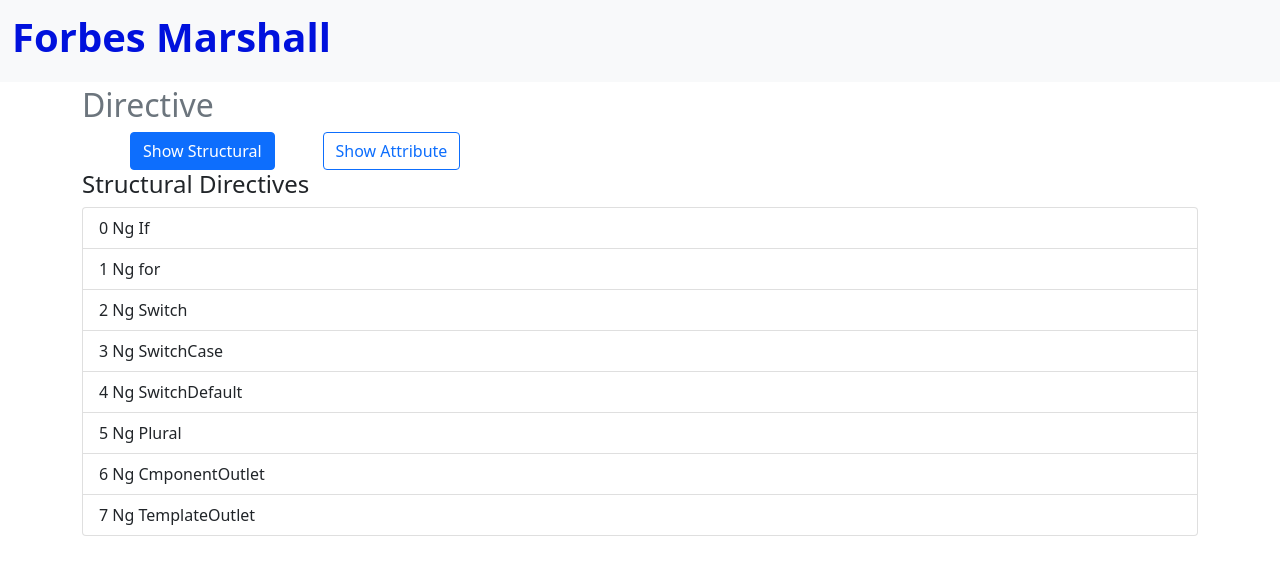
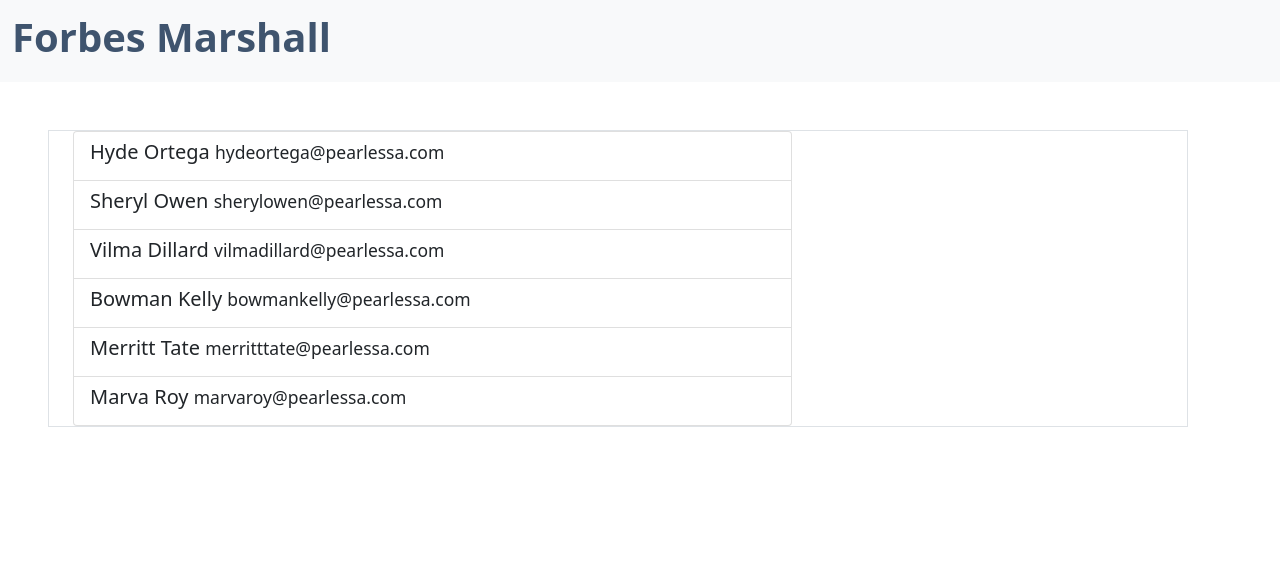
Before and after one commit to meanMonk/training, an Angular app in the folder todo-ui/: page / in a window 1280 px wide. Shown: the top 572 px of the page. Built offline with nearby package versions, Linux system fonts and the light colour scheme.

Commit message:
listing componetn

```diff
--- a/todo-ui/src/app/app.component.html
+++ b/todo-ui/src/app/app.component.html
@@ -1,7 +1,7 @@
 <nav class="navbar navbar-light bg-light">
   <div class="container-fluid">
     <a class="navbar-brand" href="#">
-      <h1 class="fs-1 fw-bolder" style="color: #01d">
+      <h1 class="fs-1 fw-bolder" style="color: rgb(63, 84, 110)">
         {{ "Forbes Marshall" }}
       </h1>
     </a>
@@ -9,7 +9,9 @@
 </nav>
 
 <main>
-  <app-learn-directive></app-learn-directive>
+  <app-user-management></app-user-management>
+
+  <!-- <app-learn-directive></app-learn-directive> -->
   <!-- <app-pipe-listing></app-pipe-listing> -->
 
   <!--
--- a/todo-ui/src/app/app.module.ts
+++ b/todo-ui/src/app/app.module.ts
@@ -11,6 +11,7 @@
   LearnDirectiveComponent,
 } from './components';
 import { TextDecoratePipe } from './shared/pipes/text-decorate.pipe';
+import { UserManagementComponent } from './components/parent-child-com/user-management/user-management.component';
 
 @NgModule({
   declarations: [
@@ -20,6 +21,7 @@
     PipeListingComponent,
     TextDecoratePipe,
     LearnDirectiveComponent,
+    UserManagementComponent,
   ],
   imports: [BrowserModule, AppRoutingModule, FormsModule],
   providers: [],
--- /dev/null
+++ b/todo-ui/src/app/components/parent-child-com/user-management/user-management.component.html
@@ -0,0 +1,35 @@
+<section class="container border m-5 px-4">
+  <div class="row">
+    <div class="col-8 user-listing-container">
+      <ul class="list-group">
+        <li
+          class="list-group-item"
+          *ngFor="let user of userList"
+          (click)="onSelectUser(user)"
+          [ngStyle]="{
+            background: selectedUser?.id == user?.id ? '#8d5a5a' : ''
+          }"
+        >
+          <h5>
+            {{ user.name }} <small>{{ user.email }}</small>
+          </h5>
+        </li>
+      </ul>
+    </div>
+    <div class="col-4 user-details">
+      <div *ngIf="!!selectedUser" class="card" style="width: 18rem">
+        <img
+          class="card-img-top"
+          src="{{ selectedUser.picture }}"
+          alt="Card image cap"
+        />
+        <div class="card-body">
+          <h5 class="card-title">{{ selectedUser.name }}</h5>
+          <p class="card-text">{{ selectedUser.email }}</p>
+          <p class="card-text">{{ selectedUser.phone }}</p>
+          <p class="card-text">{{ selectedUser.city }}</p>
+        </div>
+      </div>
+    </div>
+  </div>
+</section>
--- /dev/null
+++ b/todo-ui/src/app/components/parent-child-com/user-management/user-management.component.ts
@@ -0,0 +1,85 @@
+import { Component, OnInit } from '@angular/core';
+
+interface User {
+  id: string;
+  picture: string;
+  score: number;
+  name: string;
+  email: string;
+  phone: string;
+  city: string;
+}
+
+@Component({
+  selector: 'app-user-management',
+  templateUrl: './user-management.component.html',
+  styleUrls: ['./user-management.component.scss'],
+})
+export class UserManagementComponent implements OnInit {
+  userList: Array<User> = [
+    {
+      id: '6024a033ec4cfe2f7238aa68',
+      picture: 'http://placehold.it/32x32',
+      score: 79,
+      name: 'Hyde Ortega',
+      email: 'hydeortega@pearlessa.com',
+      phone: '+1 (873) 416-2162',
+      city: 'Beason',
+    },
+    {
+      id: '6024a033c0031fc483f5c66a',
+      picture: 'http://placehold.it/32x32',
+      score: 46,
+      name: 'Sheryl Owen',
+      email: 'sherylowen@pearlessa.com',
+      phone: '+1 (977) 592-3198',
+      city: 'Winfred',
+    },
+    {
+      id: '6024a033a2f3f9a6b0f2ff46',
+      picture: 'http://placehold.it/32x32',
+      score: 45,
+      name: 'Vilma Dillard',
+      email: 'vilmadillard@pearlessa.com',
+      phone: '+1 (970) 469-3691',
+      city: 'Limestone',
+    },
+    {
+      id: '6024a03370072be5959cfaf7',
+      picture: 'http://placehold.it/32x32',
+      score: 24,
+      name: 'Bowman Kelly',
+      email: 'bowmankelly@pearlessa.com',
+      phone: '+1 (837) 597-2799',
+      city: 'Dale',
+    },
+    {
+      id: '6024a033f0d76721082d473e',
+      picture: 'http://placehold.it/32x32',
+      score: 53,
+      name: 'Merritt Tate',
+      email: 'merritttate@pearlessa.com',
+      phone: '+1 (945) 457-2269',
+      city: 'Jardine',
+    },
+    {
+      id: '6024a03326312271d5ecec43',
+      picture: 'http://placehold.it/32x32',
+      score: 96,
+      name: 'Marva Roy',
+      email: 'marvaroy@pearlessa.com',
+      phone: '+1 (861) 409-2446',
+      city: 'Tetherow',
+    },
+  ];
+
+  selectedUser: User | null = null;
+
+  constructor() {}
+
+  ngOnInit(): void {}
+
+  onSelectUser(user: User) {
+    this.selectedUser = user;
+  }
+}
```
Also changed, not shown: todo-ui/src/app/components/parent-child-com/user-management/user-management.component.scss (added), 2 other files (tests, documents, lock files or other folders).
